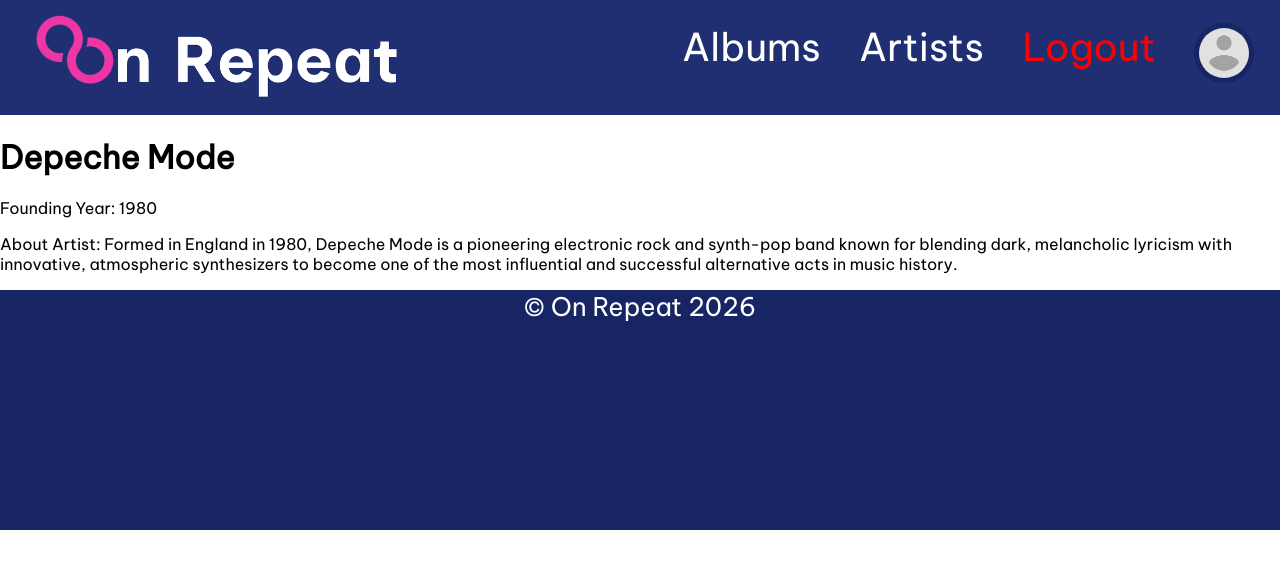
After one commit to pringle-1/On-Repeat, a Flask app: page /artist/1 in a window 1280 px wide. The commit adds this page. Shown: the top 569 px of the page. Run offline with Flask 3, Linux system fonts and the light colour scheme; a user stored in the database is signed in; data comes from the database, SQL or seed files in the repository; both versions use the stored data as it was after the commit.

Commit message:
created artist table, displayed data on artist page, made pages for each artist, and made a welcome greeting on the home screen

```diff
--- a/app.py
+++ b/app.py
@@ -97,14 +97,25 @@ def albums():
 @app.route('/album/<int:id>')
 def album(id):
     # Only one album from its ID
-    sql = """ SELECT * FROM album WHERE album_id = ?;"""
+    sql = """SELECT * FROM album WHERE album_id = ?;"""
     album = query_db(sql,(id,),True)
     return render_template("album.html", album=album)
 
 # Route for artists page
 @app.route('/artists')
 def artists():
-    return render_template("artists.html", active_page="artists")
+    # Run SQL query to get artists and all their details
+    sql = """SELECT * FROM artist;"""
+    artists = query_db(sql)
+    return render_template("artists.html", active_page="artists", artists=artists)
+
+# Route for one artist's page
+@app.route('/artist/<int:id>')
+def artist(id):
+    # Only one artist from its ID
+    sql = """SELECT * FROM artist WHERE artist_id = ?;"""
+    artist = query_db(sql,(id,),True)
+    return render_template("artist.html", artist=artist)
 
 # Route for my profile page
 @app.route('/profile')
--- a/static/style.css
+++ b/static/style.css
@@ -28,6 +28,9 @@ header {
 }
 .logo {
     max-width: 30vw;
+}
+.navbar .navlinks a.logout {
+    color: red;
 }
 .navbar .navlinks {
     list-style: none;
--- /dev/null
+++ b/templates/artist.html
@@ -0,0 +1,11 @@
+<!-- Extend the layout.html file onto the specific artist's page -->
+{% extends "layout.html" %}
+<!-- Set the page title that displays on the tab -->
+{% block title%}On Repeat - {{ artist['artist_name'] }}{% endblock %}
+<!-- One album page main content block -->
+{% block content %}
+<!-- Data display -->
+    <h1>{{ artist['artist_name'] }}</h1>
+    <p> Founding Year: {{ artist['formation_year'] }}</p>
+    <p> About Artist: {{ artist['artist_bio'] }}</p>
+{% endblock %}
--- a/templates/index.html
+++ b/templates/index.html
@@ -5,5 +5,9 @@
 <!-- Home page main content block -->
 
 {% block content %}
-
+{% if current_user %}
+    <h1>Welcome, {{ current_user['username'] }}!</h1>
+{% else %}
+    <h1>Welcome to On Repeat, Guest!</h1>
+{% endif %}
 {% endblock %}
--- a/templates/layout.html
+++ b/templates/layout.html
@@ -21,17 +21,17 @@
                 <li><a href="{{ url_for('artists')}}" class="{% if active_page=='artists' %}active{% endif %}">Artists</a></li>
                 {% if session['user_id'] %}
                     <li>
-                        <a href="{{ url_for('logout') }}">Logout</a>
+                        <a class="logout" href="{{ url_for('logout') }}">Logout</a>
                     </li>
                     <li>
                         <a href="{{ url_for('profile') }}">
                             {% if current_user['profile_picture'] %}
-                                <img class="profile-button" src="{{ url_for('static', filename='images/' + current_user['profile_picture'])}}" alt="{{ user['username'] }}"></a></li>
+                                <img class="profile-button" src="{{ url_for('static', filename='images/' + current_user['profile_picture'])}}" alt="{{ user['username'] }}">
                             {% else %}
                                 <img class="profile-button" src="{{ url_for('static', filename='images/profile_placeholder.png') }}" alt="No profile picture">
                             {% endif %}
-                            </a>
-                            </li>
+                        </a>
+                        </li>
                 {% else %}
                     <li><a href="{{ url_for('login') }}" class="{% if active_page=='profile' %}active{% endif %}">Login</a></li>
                     <li><a href="{{ url_for('register') }}">Register</a></li>
```
Also changed, not shown: templates/artists.html (+7 -0 lines), onrepeat.db, 1 other file.
